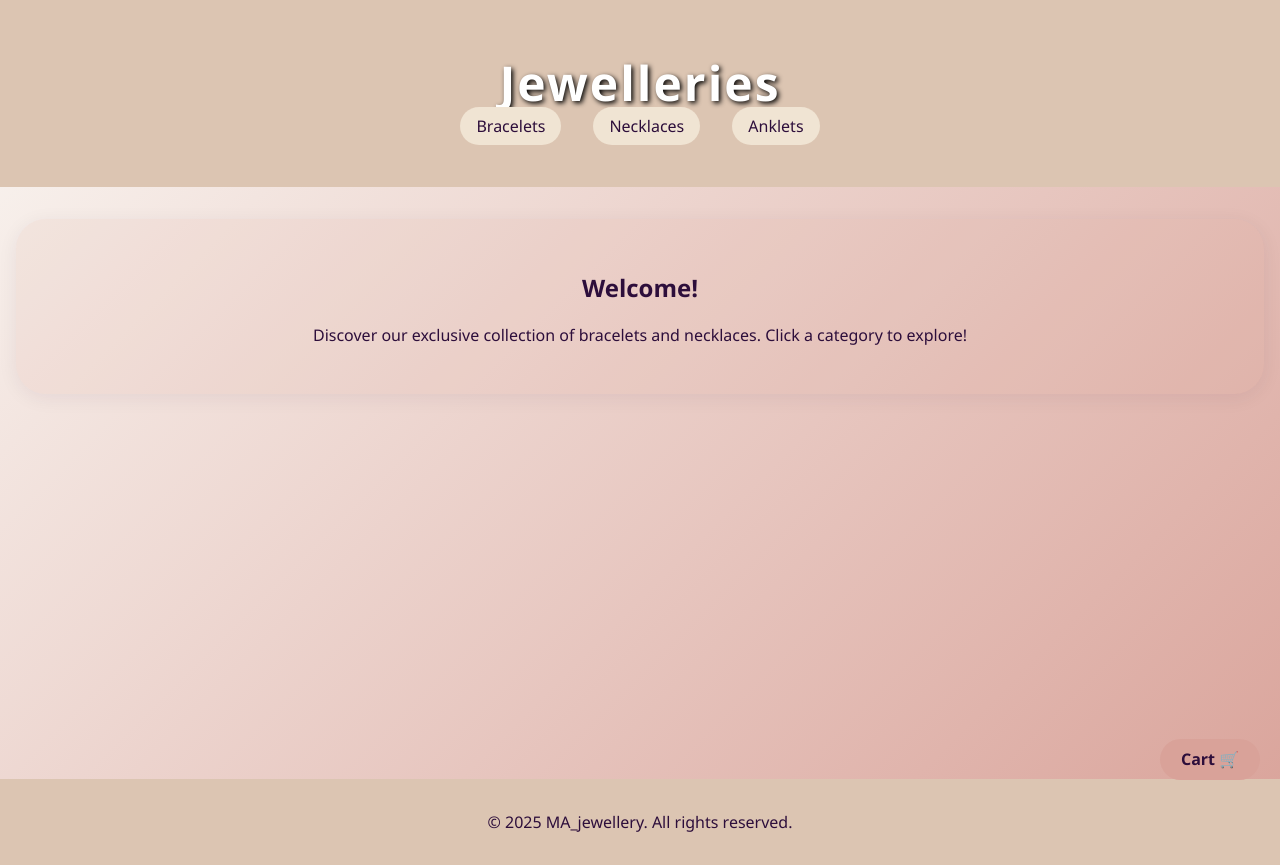
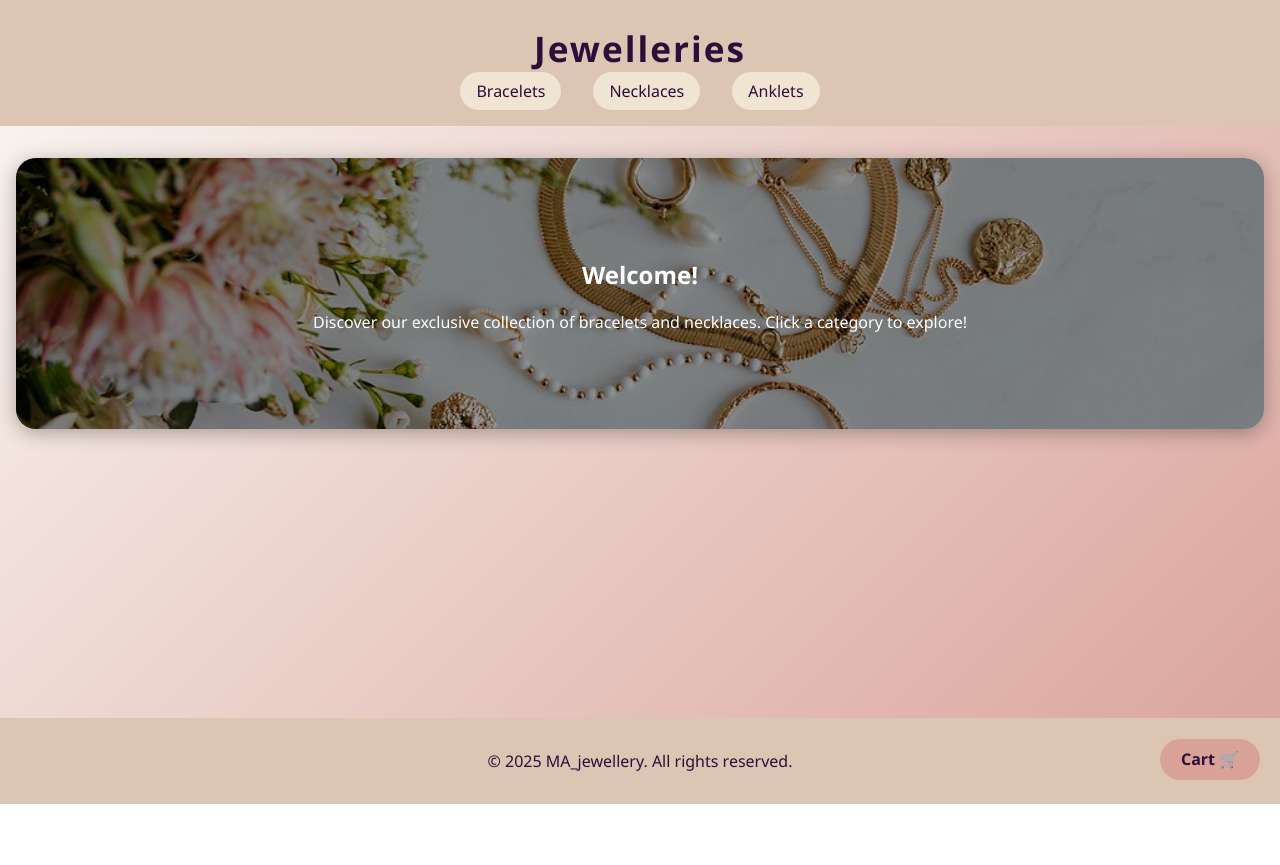
Before and after one commit to jeweleries/MA_jewellery, a plain HTML site: page index.html in a window 1280 px wide. After the commit the page ends 804 px from the top, so only its background shows below. Drawn offline with Linux system fonts and the light colour scheme.

Commit message:
Update styles.css

```diff
--- a/styles.css
+++ b/styles.css
@@ -47,15 +47,27 @@ main {
     padding: 2rem 1rem;
     min-height: 60vh;
 }
-
 .intro {
+    position: relative;
+    background: url("front image.jpg") no-repeat center center/cover;
+    color: white;
+    padding: 80px 20px;
+    border-radius: 20px;
     text-align: center;
-    background: #D9A29922;
-    padding: 2rem;
-    border-radius: 30px;
-    box-shadow: 0 4px 20px #2D0E3B11;
+    box-shadow: 0 4px 20px rgba(0,0,0,0.3);
+}
+.intro::before {
+    content: "";
+    position: absolute;
+    top: 0; left: 0; right: 0; bottom: 0;
+    background: rgba(0,0,0,0.4);
+    border-radius: 20px;
 }
 
+.intro h2, .intro p {
+    position: relative;
+    z-index: 1;
+}
 .items h2 {
     text-align: center;
     color: #2D0E3B;
@@ -148,30 +160,3 @@ footer {
     right: 20px;    /* right corner pe */
     z-index: 1000;  /* sabke upar rahe */
 }
-/* --- Header background image --- */
-header {
-    background-image: url("header-bg.jpg"); /* apni header image ka naam */
-    background-size: cover;
-    background-position: center;
-    color: white;
-    text-align: center;
-    padding: 50px 20px;
-}
-header h1 {
-    font-size: 3rem;
-    margin: 0;
-    text-shadow: 2px 2px 5px black; /* text readable banane ke liye */
-}
-
-/* --- Front page image section --- */
-.front-image {
-    text-align: center;
-    margin: 30px 0;
-}
-
-.front-image img {
-    width: 70%;
-    max-width: 600px;
-    border-radius: 15px;
-    box-shadow: 0 4px 10px rgba(0,0,0,0.3);
-}
```
